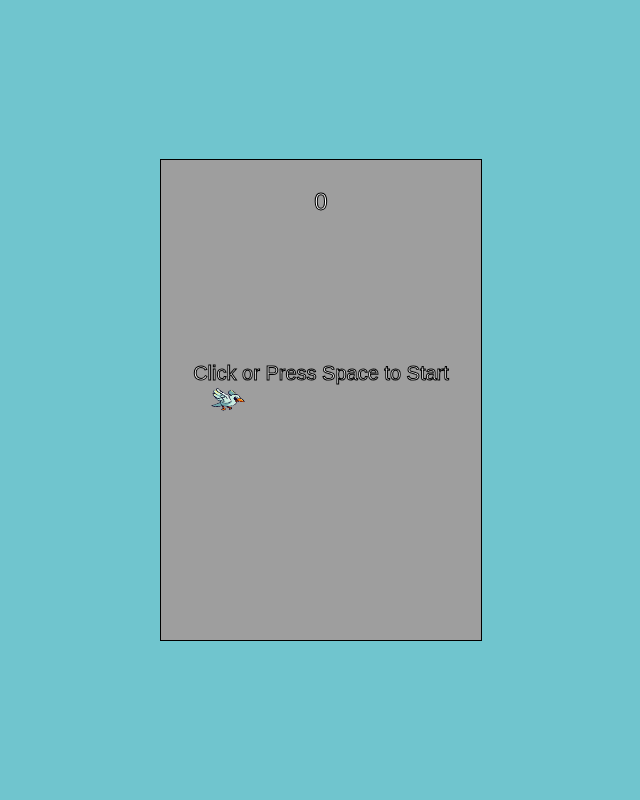
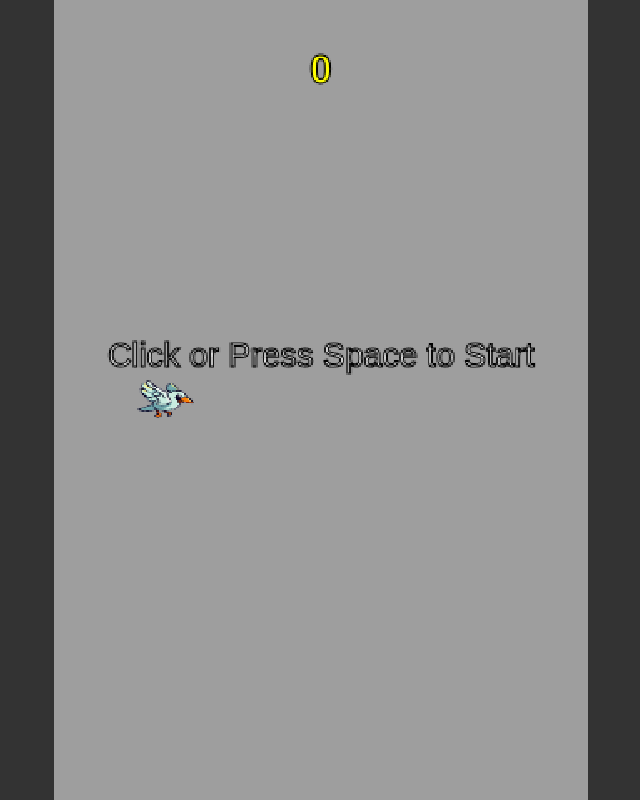
Before and after one commit to gullibein/Flappygame, a plain HTML site: page index.html in a window 1280 px wide. Shown: the whole page, without its empty margins (319-959 px from the left). Drawn offline with Linux system fonts and the light colour scheme.

Commit message:
Add files via upload

```diff
--- a/index.html
+++ b/index.html
@@ -2,7 +2,8 @@
 <html lang="en">
 <head>
     <meta charset="UTF-8">
-    <meta name="viewport" content="width=device-width, initial-scale=1.0">
+    <!-- THIS IS IMPORTANT -->
+    <meta name="viewport" content="width=device-width, initial-scale=1.0, user-scalable=no">
     <title>Flappy Pixel Bird</title>
     <link rel="stylesheet" href="style.css">
 </head>
--- a/script.js
+++ b/script.js
@@ -217,58 +217,110 @@ function update() {
 }
 
 function draw() {
-    // ... (background, pipes, bird drawing remain the same) ...
-     // Draw Background
+    // --- Draw Background ---
+    // Clear previous frame / draw background color or image
     if (backgroundImg.complete && bgScaledWidth > 0) {
         ctx.drawImage(backgroundImg, bgX, 0, bgScaledWidth, canvas.height);
         ctx.drawImage(backgroundImg, bgX + bgScaledWidth, 0, bgScaledWidth, canvas.height);
-    } else { ctx.fillStyle = "#70c5ce"; ctx.fillRect(0, 0, canvas.width, canvas.height); }
-
-    // Draw Pipes
-    for (let pipe of pipes) {
-        if (pipeTopImg.complete) { ctx.drawImage(pipeTopImg, pipe.x, pipe.y - pipeTopImg.height, pipeWidth, pipeTopImg.height); }
-        else { ctx.fillStyle = "#006400"; ctx.fillRect(pipe.x, 0, pipeWidth, pipe.y); }
-        if (pipeBottomImg.complete) { ctx.drawImage(pipeBottomImg, pipe.x, pipe.y + pipeGap, pipeWidth, pipeBottomImg.height); }
-        else { ctx.fillStyle = "#008000"; ctx.fillRect(pipe.x, pipe.y + pipeGap, pipeWidth, canvas.height - (pipe.y + pipeGap)); }
+    } else {
+        // Fallback background color if image not ready
+        ctx.fillStyle = "#70c5ce";
+        ctx.fillRect(0, 0, canvas.width, canvas.height);
     }
 
-    // Draw Bird (with Rotation)
-    let currentBirdImage = birdImg;
-    if (isFlappingAnimation && birdImgFlap.complete) { currentBirdImage = birdImgFlap; }
-    else if (!birdImg.complete && birdImgFlap.complete) { currentBirdImage = birdImgFlap; }
-    if (currentBirdImage && currentBirdImage.complete) {
-        ctx.save();
-        const birdCenterX = birdX + birdWidth / 2; const birdCenterY = birdY + birdHeight / 2;
-        ctx.translate(birdCenterX, birdCenterY); ctx.rotate(birdAngle);
-        ctx.drawImage(currentBirdImage, -birdWidth / 2, -birdHeight / 2, birdWidth, birdHeight);
-        ctx.restore();
-    } else { ctx.fillStyle = 'yellow'; ctx.fillRect(birdX, birdY, birdWidth, birdHeight); }
+    // --- Draw Pipes ---
+    for (let pipe of pipes) {
+        // Top Pipe
+        if (pipeTopImg.complete) {
+            ctx.drawImage(pipeTopImg, pipe.x, pipe.y - pipeTopImg.height, pipeWidth, pipeTopImg.height);
+        } else { // Fallback
+             ctx.fillStyle = "#006400"; ctx.fillRect(pipe.x, 0, pipeWidth, pipe.y);
+        }
+        // Bottom Pipe
+        if (pipeBottomImg.complete) {
+             ctx.drawImage(pipeBottomImg, pipe.x, pipe.y + pipeGap, pipeWidth, pipeBottomImg.height);
+        } else { // Fallback
+            ctx.fillStyle = "#008000"; ctx.fillRect(pipe.x, pipe.y + pipeGap, pipeWidth, canvas.height - (pipe.y + pipeGap));
+        }
+    }
+
+    // --- Define which bird image to use --- // MOVED LOGIC HERE
+    let currentBirdImage = birdImg; // Assume default bird is loaded and ready
+    if (!birdImg.complete && birdImgFlap.complete) {
+        // If default isn't ready but flap is, use flap as fallback
+        currentBirdImage = birdImgFlap;
+    }
+    // Check if flapping animation should show AND if flap image is actually loaded
+    if (isFlappingAnimation && birdImgFlap.complete) {
+        currentBirdImage = birdImgFlap; // Override with flap image
+    }
+    // At this point, currentBirdImage holds the best available image (or null/undefined if none loaded)
 
 
-    // Draw Score
-    // ... (score drawing remains the same) ...
-    ctx.fillStyle = "#FFFFFF"; ctx.font = "24px Arial"; ctx.strokeStyle = "#000000"; ctx.lineWidth = 1; ctx.textAlign = "center";
-    ctx.fillText(score, canvas.width / 2, 50); ctx.strokeText(score, canvas.width / 2, 50);
+    // --- Draw Bird (with Rotation) --- // NOW USES DEFINED currentBirdImage
+    // Only draw if we have a valid image reference AND that image is loaded
+    if (currentBirdImage && currentBirdImage.complete) {
+        ctx.save(); // Save current state (important before transform)
+        const birdCenterX = birdX + birdWidth / 2;
+        const birdCenterY = birdY + birdHeight / 2;
+        ctx.translate(birdCenterX, birdCenterY); // Move origin to bird center
+        ctx.rotate(birdAngle); // Rotate context
+        // Draw bird centered around the new (0,0) origin
+        ctx.drawImage(currentBirdImage, -birdWidth / 2, -birdHeight / 2, birdWidth, birdHeight);
+        ctx.restore(); // Restore state (undo translate/rotate)
+    } else {
+        // Fallback rectangle if no bird image loaded/ready or currentBirdImage is null
+        ctx.fillStyle = 'yellow';
+        ctx.fillRect(birdX, birdY, birdWidth, birdHeight);
+    }
 
-    // Draw Messages
-    // ... (message drawing remains the same) ...
-     ctx.textAlign = "center";
+
+    // --- Draw Score --- (With Yellow/Bold style)
+    ctx.textAlign = "center"; // Center align text
+    ctx.fillStyle = "#FFFF00"; // Yellow color for score
+    ctx.font = "bold 24px Arial"; // Bold, 24px Arial font for score
+    ctx.strokeStyle = "#000000"; // Black outline
+    ctx.lineWidth = 1; // Reset or set outline width (adjust if needed)
+    ctx.fillText(score, canvas.width / 2, 50);
+    ctx.strokeText(score, canvas.width / 2, 50);
+
+    // --- Draw Messages ---
+    // Keep text centered
     if (gameState === 'start') {
-        ctx.font = "20px Arial";
+        // Reset styles for start message
+        ctx.fillStyle = "#FFFFFF"; // White text
+        ctx.font = "20px Arial"; // Normal weight, 20px font
+        ctx.strokeStyle = "#000000"; // Black outline
+        ctx.lineWidth = 1;
         ctx.fillText("Click or Press Space to Start", canvas.width / 2, canvas.height / 2 - 20);
         ctx.strokeText("Click or Press Space to Start", canvas.width / 2, canvas.height / 2 - 20);
+
     } else if (gameState === 'gameOver') {
-        ctx.font = "30px Arial";
+        // Style for "Game Over!" text (Red/Bold)
+        ctx.fillStyle = "#FF0000"; // Red color
+        ctx.font = "bold 30px Arial"; // Bold, 30px font
+        ctx.strokeStyle = "#000000"; // Black outline
+        ctx.lineWidth = 1; // Reset or set outline width (adjust if needed)
         ctx.fillText("Game Over!", canvas.width / 2, canvas.height / 2 - 30);
         ctx.strokeText("Game Over!", canvas.width / 2, canvas.height / 2 - 30);
-        ctx.font = "20px Arial";
+
+        // Reset styles for score/retry text that follows
+        ctx.fillStyle = "#FFFFFF"; // White text
+        ctx.font = "20px Arial"; // Normal weight, 20px font
+        ctx.strokeStyle = "#000000"; // Black outline
+        ctx.lineWidth = 1;
+        // Draw final score
         ctx.fillText(`Score: ${score}`, canvas.width / 2, canvas.height / 2 + 0);
         ctx.strokeText(`Score: ${score}`, canvas.width / 2, canvas.height / 2 + 0);
+        // Draw retry text
         ctx.fillText("Click or Space to Retry", canvas.width / 2, canvas.height / 2 + 30);
         ctx.strokeText("Click or Space to Retry", canvas.width / 2, canvas.height / 2 + 30);
     }
-    ctx.textAlign = "start";
-}
+
+    // Reset text alignment if it might affect other potential drawing (good practice)
+    ctx.textAlign = "start"; // Default alignment
+
+} // --- End of draw function ---
 
 function gameLoop() {
     update();
@@ -284,3 +336,44 @@ canvas.addEventListener('touchstart', function(e) { e.preventDefault(); flap();
 // --- Start Game --- (Remains the same)
 resetGame();
 draw(); // Initial draw while images load
+
+// --- Add this Scaling Logic at the END of script.js ---
+
+const gameWidth = 320; // Your game's internal width
+const gameHeight = 480; // Your game's internal height
+
+function resizeGame() {
+    const canvas = document.getElementById('gameCanvas');
+    const windowWidth = window.innerWidth;
+    const windowHeight = window.innerHeight;
+    const windowRatio = windowWidth / windowHeight;
+    const gameRatio = gameWidth / gameHeight;
+
+    let newWidth = gameWidth;
+    let newHeight = gameHeight;
+
+    // Decide which dimension to fit by comparing aspect ratios
+    if (windowRatio > gameRatio) {
+        // Window is wider than game: Fit height
+        newHeight = windowHeight;
+        newWidth = newHeight * gameRatio;
+    } else {
+        // Window is taller or same ratio as game: Fit width
+        newWidth = windowWidth;
+        newHeight = newWidth / gameRatio;
+    }
+
+    // Set the visual size of the canvas element using CSS styles
+    canvas.style.width = `${newWidth}px`;
+    canvas.style.height = `${newHeight}px`;
+
+    console.log(`Resized canvas style to: ${newWidth.toFixed(0)} x ${newHeight.toFixed(0)}`);
+}
+
+// Call resizeGame initially when the window loads
+window.addEventListener('load', resizeGame);
+
+// Call resizeGame again whenever the window is resized
+window.addEventListener('resize', resizeGame);
+
+// --- End of Scaling Logic ---
--- a/style.css
+++ b/style.css
@@ -1,15 +1,28 @@
-body {
-    display: flex;
-    justify-content: center;
-    align-items: center;
-    min-height: 100vh;
-    background-color: #70c5ce; /* Sky blue background */
+html, body {
     margin: 0;
-    overflow: hidden; /* Hide scrollbars */
+    padding: 0;
+    height: 100%; /* Ensure body takes full height */
+    width: 100%;  /* Ensure body takes full width */
+    overflow: hidden; /* Prevent scrollbars from appearing */
+    background-color: #333; /* Dark background for letter/pillar boxing */
+    display: flex; /* Use flexbox for easy centering */
+    justify-content: center; /* Center horizontally */
+    align-items: center; /* Center vertically */
 }
 
 canvas {
-    border: 1px solid #000;
-    display: block;
-    background-color: #70c5ce; /* Match body or have a distinct game area color */
+    display: block; /* Make it a block element */
+    background-color: #70c5ce; /* Your game's sky color */
+    /* Remove fixed border if you don't want it when scaled */
+    /* border: 1px solid #000; */
+
+    /* Keep pixel art sharp when scaled */
+    image-rendering: -moz-crisp-edges; /* Firefox */
+    image-rendering: -webkit-crisp-edges; /* Chrome/Safari (Old) */
+    image-rendering: pixelated; /* Chrome/Safari/Edge (New standard) */
+    image-rendering: crisp-edges; /* General fallback */
+
+    /* Width and height will be set by JavaScript */
+    /* Do NOT set width/height here in CSS */
+    /* The canvas HTML attributes width="320" height="480" remain for the internal resolution */
 }
```
